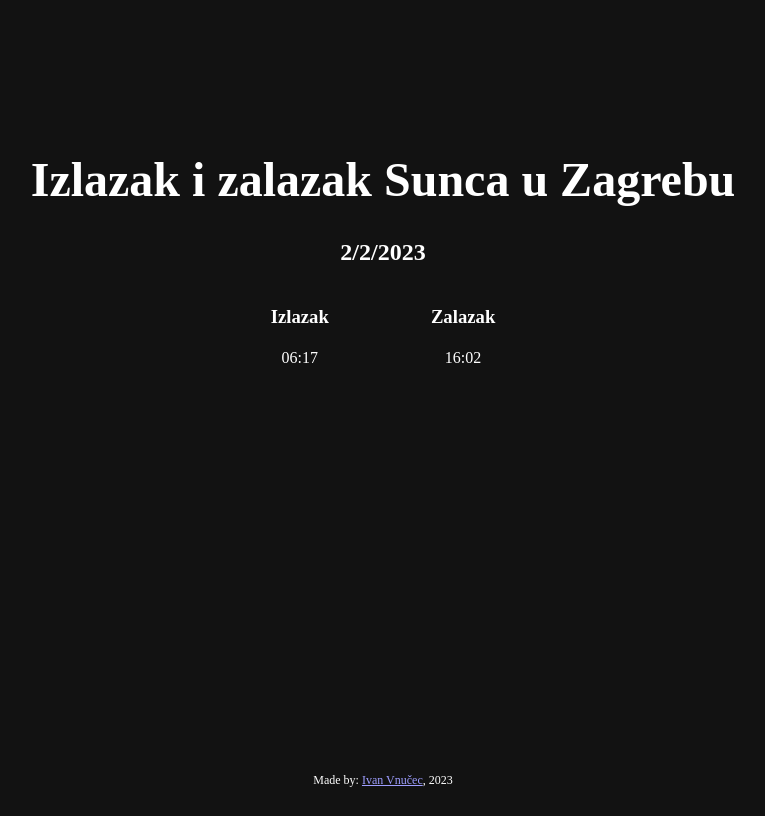
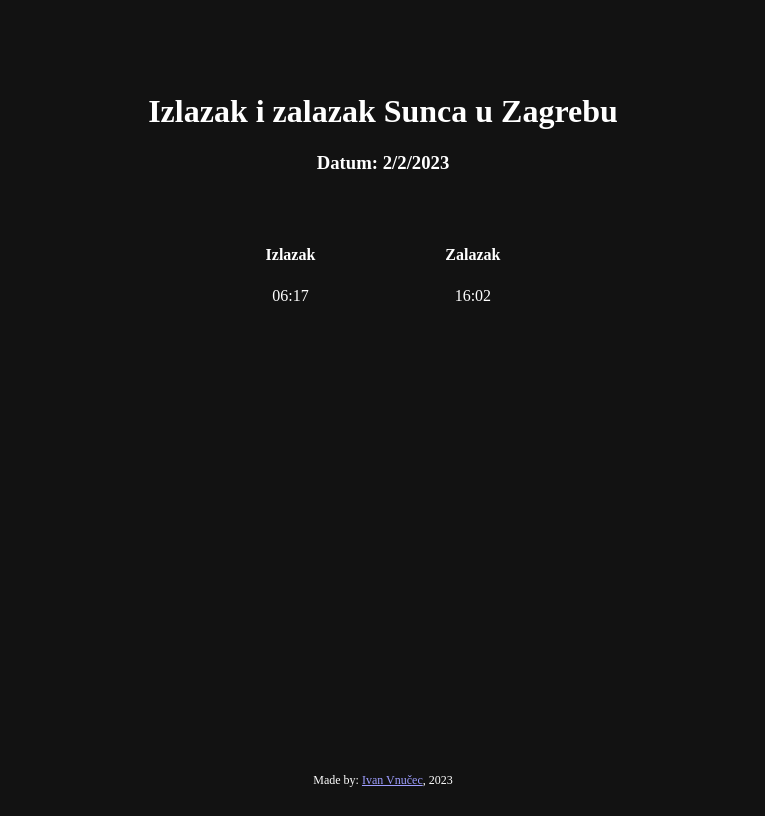
Before and after one commit to IvanVnucec/zagreb-izlazak-i-zalazak-sunca, a plain HTML site: page index.html in a window 1280 px wide. Shown: the whole page, without its empty margins (257-1022 px from the left). Drawn offline with Linux system fonts and the light colour scheme.

Commit message:
fix the looks

```diff
--- a/index.html
+++ b/index.html
@@ -1,24 +1,58 @@
 <!DOCTYPE html>
-<html lang="en" style="color-scheme: dark;">
+<html lang="hr" style="color-scheme: dark;">
 
 <head>
     <meta charset="UTF-8">
     <meta http-equiv="X-UA-Compatible" content="IE=edge">
     <meta name="viewport" content="width=device-width, initial-scale=1.0,">
     <title>Izlazak i zalazak Sunca u Zagrebu</title>
+
+    <style>
+        body {
+            display: flex;
+            height: 100vh;
+            overflow: hidden;
+            position: relative;
+            text-align: center;
+        }
+
+        .container {
+            position: absolute;
+            top: 8vh;
+            width: 100%;
+        }
+
+        .table {
+            margin: auto;
+            text-align: center;
+            border-spacing: 10vw 0;
+            margin-top: 50px;
+        }
+
+        .reference {
+            position: absolute;
+            bottom: 0;
+            margin-bottom: 20px;
+            font-size: 9pt;
+            width: 100%;
+            text-align: center;
+        }
+    </style>
 </head>
 
-<body style="display: flex; justify-content: center; text-align: center;">
-    <div style="position: absolute; top: 15%">
-        <h1 style="font-size: 3em;">Izlazak i zalazak Sunca u Zagrebu</h1>
-        <h2 id="date"></h2>
-        <table style="margin-left: auto; margin-right: auto; border-spacing: 100px 0;">
+
+
+<body>
+    <div class="container">
+        <h1>Izlazak i zalazak Sunca u Zagrebu</h1>
+        <h3>Datum: <span id="date"></span></h3>
+        <table class="table">
             <tr>
                 <td>
-                    <h3>Izlazak</h3>
+                    <h4>Izlazak</h4>
                 </td>
                 <td>
-                    <h3>Zalazak</h3>
+                    <h4>Zalazak</h4>
                 </td>
             </tr>
             <tr>
@@ -27,14 +61,15 @@
             </tr>
         </table>
     </div>
-    <div style="font-size: 9pt; position: absolute; bottom: 0; margin-bottom: 1em;">Made by: <a
-            href="https://github.com/IvanVnucec">Ivan Vnučec</a>, 2023</div>
+
+    <div class="reference">Made by: <a href="https: //github.com/IvanVnucec">Ivan Vnučec</a>, 2023</div>
 
     <script>
+        document.getElementById("date").innerHTML = new Date().toLocaleDateString();
+
         const rising = calculateRisingOrSettingTimeForZagreb(true);
         const setting = calculateRisingOrSettingTimeForZagreb(false);
 
-        document.getElementById("date").innerHTML = new Date().toLocaleDateString();
         document.getElementById("sunrise").innerHTML = rising;
         document.getElementById("sunset").innerHTML = setting;
 
```
